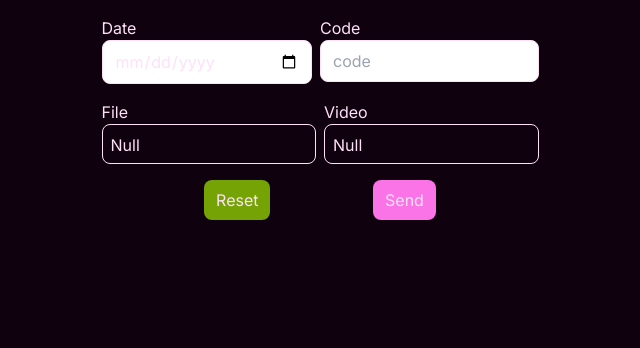
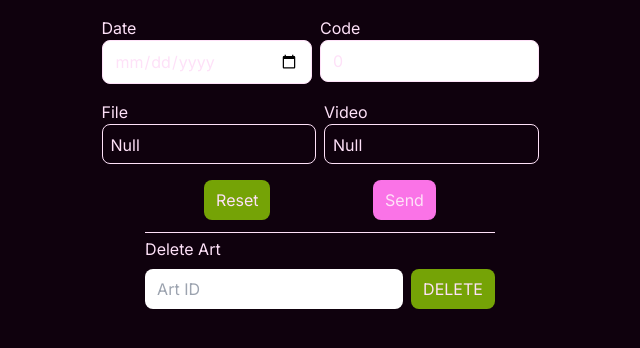
Before and after one commit to Horikaze/arts, a Next.js app: page /add in a window 1280 px wide. Shown: the top 348 px of the page, without its empty margins (320-960 px from the left). Built offline with nearby package versions, Linux system fonts and the light colour scheme.

Commit message:
added delete art function

```diff
--- a/app/add/page.tsx
+++ b/app/add/page.tsx
@@ -1,12 +1,13 @@
 "use client";
 
 import { useRef, useState } from "react";
-import { addArtAction } from "./serverAction";
+import { addArtAction, removeArt } from "./serverAction";
 
 export default function Add() {
   const ref = useRef<HTMLFormElement>(null);
   const [file, setFile] = useState<File | null>(null);
   const [video, setVideo] = useState<File | null>(null);
+  const [code, setCode] = useState("0");
   return (
     <div className="flex flex-col items-center justify-center p-4">
       <form
@@ -24,10 +25,6 @@ export default function Add() {
             <input
               type="date"
               name="date"
-              onChange={(e) => {
-                console.log(e.target.value);
-                console.log(typeof e.target.value);
-              }}
               className="rounded-lg px-3 py-2 border"
             />
           </div>
@@ -35,6 +32,10 @@ export default function Add() {
             <p>Code</p>
             <input
               type="text"
+              onChange={(e) => {
+                setCode(e.target.value);
+              }}
+              value={code}
               placeholder="code"
               className="rounded-lg px-3 py-2 border"
               name="secretKey"
@@ -90,6 +91,29 @@ export default function Add() {
           </button>
         </div>
       </form>
+      <form
+        className="mt-3 border-t"
+        action={async (FormData) => {
+          FormData.append("secretKey", code);
+          const { status } = await removeArt(FormData);
+          alert(`${status}`);
+        }}
+      >
+        <p className="pt-1 mb-2">Delete Art</p>
+        <input
+          type="text"
+          name="id"
+          id="id"
+          placeholder="Art ID"
+          className="rounded-lg px-3 py-2"
+        />
+        <button
+          type="submit"
+          className="bg-secondary px-3 py-2 rounded-lg ml-2"
+        >
+          DELETE
+        </button>
+      </form>
     </div>
   );
 }
--- a/app/add/serverAction.ts
+++ b/app/add/serverAction.ts
@@ -38,3 +38,40 @@ export const addArtAction = async (formData: FormData): Promise<addArtRes> => {
     return { status: "ERROR" };
   }
 };
+
+export const removeArt = async (formData: FormData): Promise<addArtRes> => {
+  try {
+    const artID = formData.get("id") as string;
+    console.log(artID);
+    const secretKey = formData.get("secretKey") as string;
+    if (!artID || artID === "") {
+      return { status: "NO DATA" };
+    }
+    if (!secretKey || secretKey === "") {
+      return { status: "NO DATA" };
+    }
+    const admin = await prisma.adminKey.findFirst();
+    if (secretKey.toString() !== admin?.key.toString()) {
+      return { status: "WRONG KEY" };
+    }
+    const deletedArt = await prisma.art.delete({
+      where: {
+        id: artID,
+      },
+    });
+    const utapi = new UTApi();
+    const deletedVideoId = deletedArt.video?.split("/").at(-1);
+    if (deletedVideoId) {
+      utapi.deleteFiles(deletedVideoId);
+    }
+    const deletedArtId = deletedArt.fileUrl?.split("/").at(-1);
+    if (deletedArtId) {
+      utapi.deleteFiles(deletedArtId);
+    }
+    revalidatePath("/", "layout");
+    return { status: "OK" };
+  } catch (error) {
+    console.log(error);
+    return { status: "ERROR" };
+  }
+};
--- a/app/components/main/Images.tsx
+++ b/app/components/main/Images.tsx
@@ -7,9 +7,11 @@ export default function Images({ images }: { images: Art[] }) {
   const [modal, setModal] = useState(false);
   const [currentImageUrl, setCurrentImageUrl] = useState("");
   const [currentImageName, setCurrentImageName] = useState("");
+  const [currentArtID, setCurrentArtID] = useState("");
   const handleImageClick = (art: Art) => {
     setCurrentImageUrl(art.fileUrl);
     setCurrentImageName(art.fileName);
+    setCurrentArtID(art.id);
     setModal(true);
   };
 
@@ -22,6 +24,7 @@ export default function Images({ images }: { images: Art[] }) {
         openModal={modal}
         imageUrl={currentImageUrl}
         imageName={currentImageName}
+        artID={currentArtID}
         closeModal={() => {
           setModal(false);
         }}
--- a/app/components/sub/ClickedImage.tsx
+++ b/app/components/sub/ClickedImage.tsx
@@ -11,6 +11,7 @@ type ClickedImageProps = {
   closeModal: () => void;
   imageUrl: string;
   imageName: string;
+  artID: string;
 };
 
 function ClickedImage({
@@ -18,6 +19,7 @@ function ClickedImage({
   closeModal,
   imageUrl,
   imageName,
+  artID,
 }: ClickedImageProps) {
   const ref = useRef(null);
 
@@ -42,8 +44,9 @@ function ClickedImage({
           onClick={closeModal}
           className="self-end absolute z-20 outline-none"
         >
-          <CgCloseO className="w-12 h-12 self-end m-2 text-text hover:scale-110 transition-all" />
+          <CgCloseO className="w-12 h-12 self-end mr-2 text-text hover:scale-110 transition-all" />
         </button>
+        <p className="absolute text-text ml-2 opacity-50 z-30">ID: {artID}</p>
         <div className="flex flex-col w-full h-full">
           <Image
             src={imageUrl}
@@ -55,7 +58,7 @@ function ClickedImage({
           />
         </div>
       </div>
-      <div className="absolute mb-3 flex items-center justify-center h-12 rounded-full bottom-0 left-1/2 transform -translate-x-1/2 text-text font-semibold">
+      <div className="absolute flex items-center justify-center h-12 rounded-full bottom-0 left-1/2 transform -translate-x-1/2 text-text font-semibold">
         <div
           className="flex cursor-pointer transition-all group gap-x-2 items-center justify-center border-r-2 h-full p-2 border rounded-l-full
          hover:bg-text bg-background/60
--- a/app/page.tsx
+++ b/app/page.tsx
@@ -10,7 +10,11 @@ export default async function Home() {
   return (
     <main className="h-full flex flex-col">
       <Header />
-      {arts.length >= 0 ? <Images images={arts} /> : null}
+      {arts.length == 0 ? (
+        <p className="text-center text-4xl py-4 font-semibold">0 arts :&#60;</p>
+      ) : (
+        <Images images={arts} />
+      )}
     </main>
   );
 }
```
